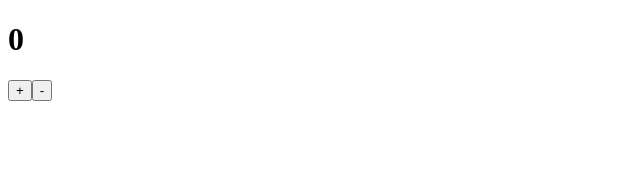
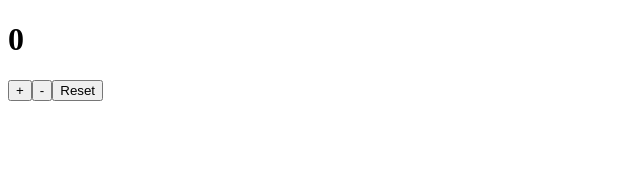
Before and after one commit to AysCongYelo/frontend-grind, a React (Vite) app in the folder projects/counter-app/: page / in a window 1280 px wide. Shown: the top 170 px of the page, without its empty margins (0-640 px from the left). Built offline with nearby package versions, Linux system fonts and the light colour scheme.

Commit message:
feat: add reset button

```diff
--- a/projects/counter-app/src/App.jsx
+++ b/projects/counter-app/src/App.jsx
@@ -8,7 +8,6 @@ function App() {
 
       <button
         onClick={() => {
-          // console.log("Count:", count);
           setCount(count + 1);
         }}
       >
@@ -17,11 +16,18 @@ function App() {
 
       <button
         onClick={() => {
-          // console.log("Count:", count);
           setCount(count - 1);
         }}
       >
         -
+      </button>
+
+      <button
+        onClick={() => {
+          setCount(0);
+        }}
+      >
+        Reset
       </button>
     </>
   );
```
